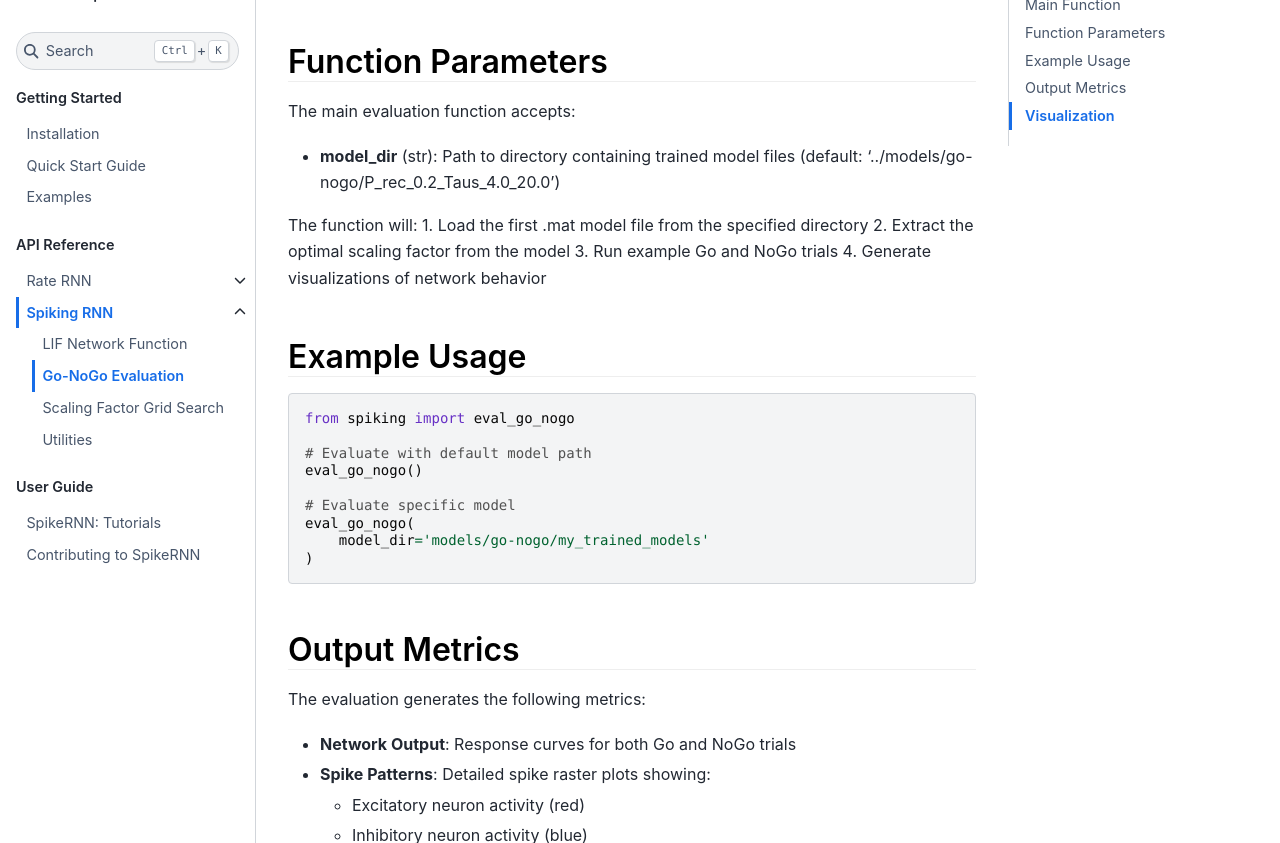
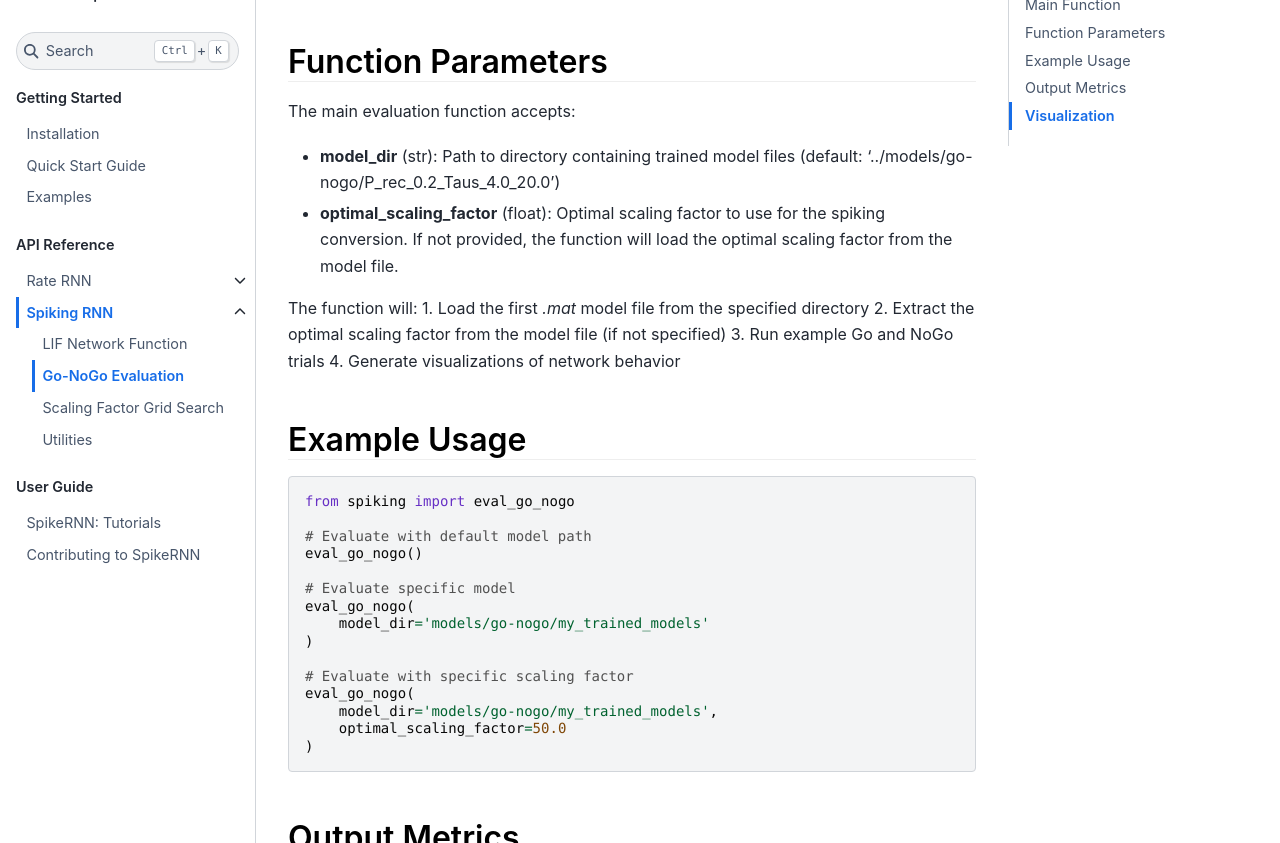
Before and after one commit to NuttidaLab/spikeRNN, a Sphinx documentation site: the page built from docs/api/spiking/eval_go_nogo.rst, in a window 1280 px wide and 900 px high, scrolled down 601 px, cut to the strip 57-900 px from the top of the window. Built offline with Sphinx 7.4.7 and the Sphinx Book theme 1.1.4, drawn with Linux system fonts in a browser that asks for light colours.

Commit message:
update eval_go_nogo.rst

```diff
--- a/docs/api/spiking/eval_go_nogo.rst
+++ b/docs/api/spiking/eval_go_nogo.rst
@@ -23,10 +23,12 @@ The main evaluation function accepts:
 
 * **model_dir** (str): Path to directory containing trained model files
   (default: '../models/go-nogo/P_rec_0.2_Taus_4.0_20.0')
+* **optimal_scaling_factor** (float): Optimal scaling factor to use for the spiking conversion.
+  If not provided, the function will load the optimal scaling factor from the model file.
 
 The function will:
-1. Load the first .mat model file from the specified directory
-2. Extract the optimal scaling factor from the model
+1. Load the first `.mat` model file from the specified directory
+2. Extract the optimal scaling factor from the model file (if not specified)
 3. Run example Go and NoGo trials
 4. Generate visualizations of network behavior
 
@@ -43,6 +45,12 @@ Example Usage
    # Evaluate specific model
    eval_go_nogo(
        model_dir='models/go-nogo/my_trained_models'
+   )
+
+   # Evaluate with specific scaling factor
+   eval_go_nogo(
+       model_dir='models/go-nogo/my_trained_models',
+       optimal_scaling_factor=50.0
    )
 
 Output Metrics
```
